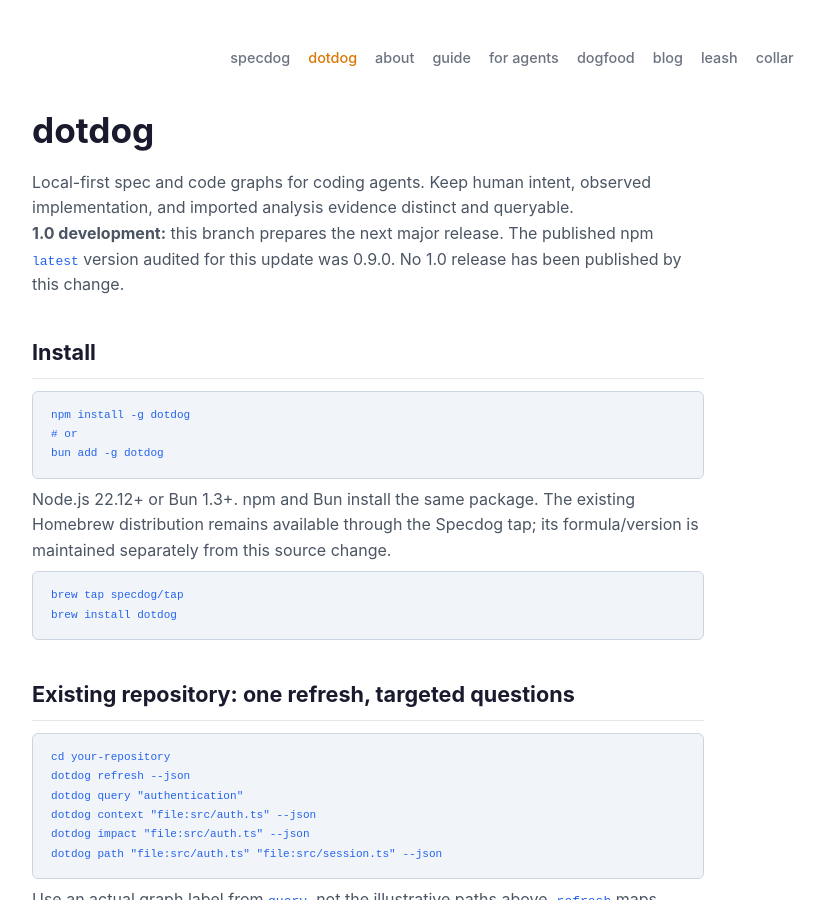
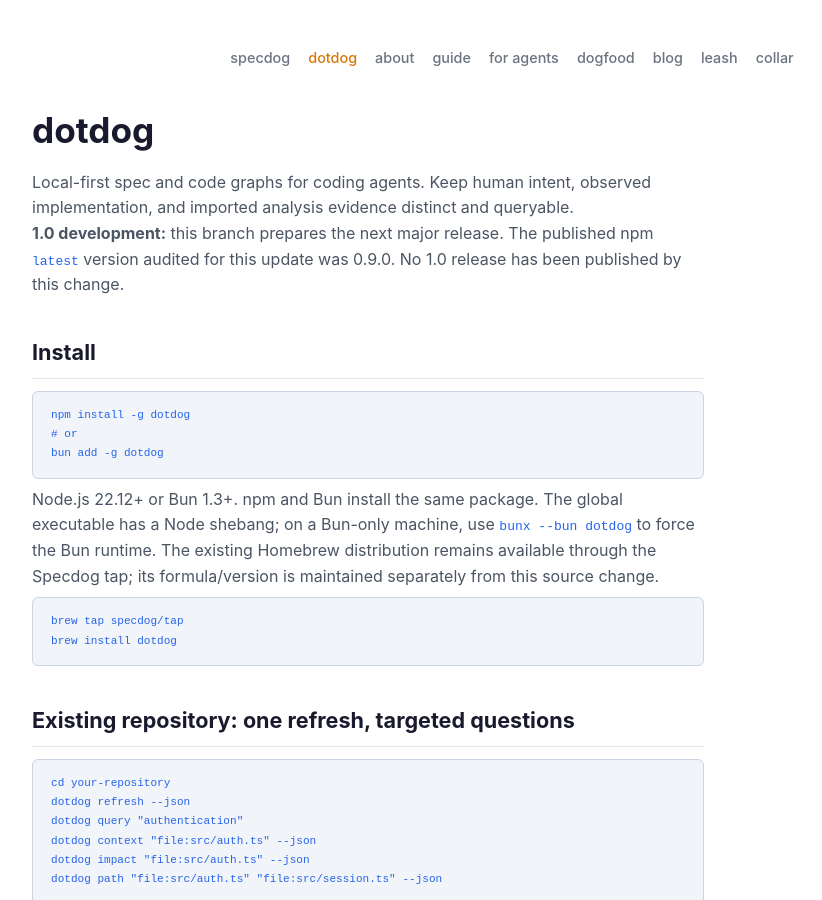
Before and after one commit to specdog/dotdog, a Jekyll site: the page built from docs/index.md, in a window 1280 px wide and 900 px high. Shown: the whole window, without its empty margins (272-1094 px from the left). Built offline with Jekyll 4.4.1, drawn with Linux system fonts in a browser that asks for light colours.

````diff
--- a/docs/index.md
+++ b/docs/index.md
@@ -17,7 +17,7 @@ npm install -g dotdog
 bun add -g dotdog
 ```
 
-Node.js 22.12+ or Bun 1.3+. npm and Bun install the same package. The existing Homebrew distribution remains available through the Specdog tap; its formula/version is maintained separately from this source change.
+Node.js 22.12+ or Bun 1.3+. npm and Bun install the same package. The global executable has a Node shebang; on a Bun-only machine, use `bunx --bun dotdog` to force the Bun runtime. The existing Homebrew distribution remains available through the Specdog tap; its formula/version is maintained separately from this source change.
 
 ```sh
 brew tap specdog/tap
````
Also changed, not shown: .github/workflows/verify-spec-kit-extension-release.yml, README.md, packages/dotdog/README.md.
